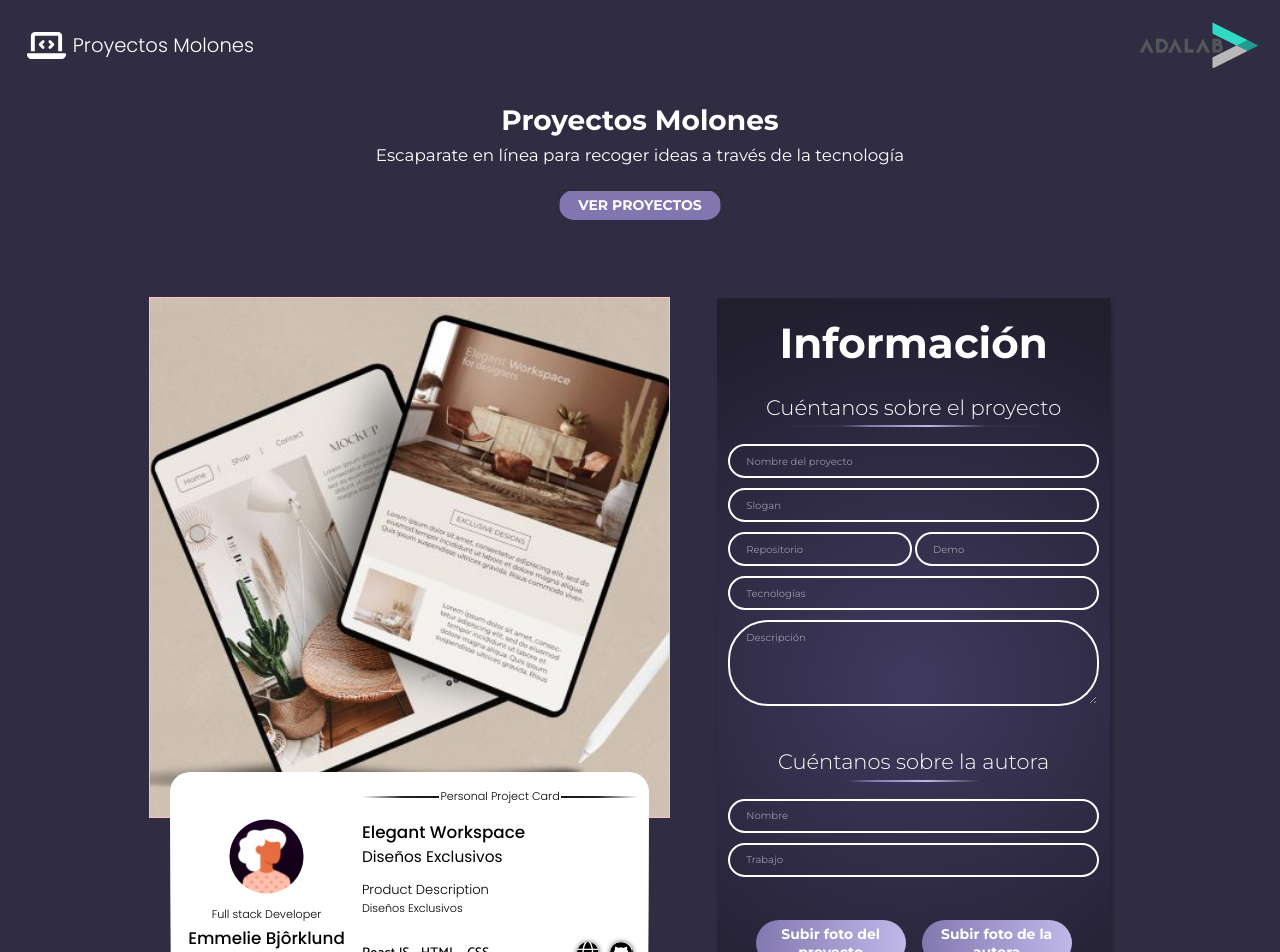
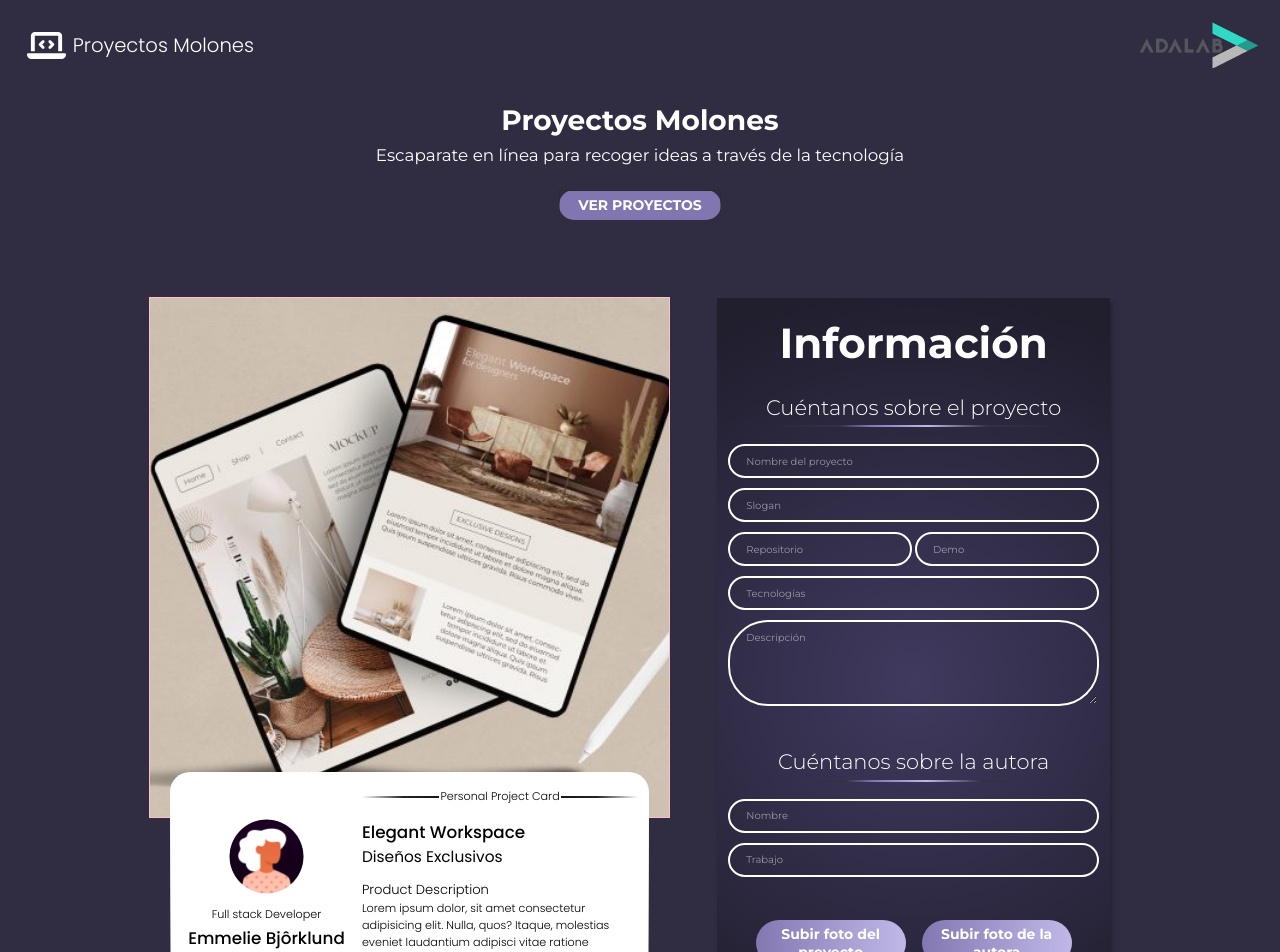
Before and after one commit to mariajose-serrano/project-promo-58-module-3-team-3, a React (Vite) app: page / in a window 1280 px wide. Shown: the top 952 px of the page. Built offline with nearby package versions, Linux system fonts and the light colour scheme.

Commit message:
correcting description error

```diff
--- a/src/components/App.jsx
+++ b/src/components/App.jsx
@@ -83,7 +83,7 @@ function App() {
               <h3 className="card__name">{name === '' ? 'Elegant Workspace' : name}</h3>
               <p className="card__slogan">{slogan === '' ? 'Diseños Exclusivos' : slogan}</p>
               <h3 className="card__descriptionTitle">Product description</h3>
-              <p className="card__description">{desc === '' ? 'Lorem ipsum dolor, sit amet consectetur adipisicing elit. Nulla, quos? Itaque, molestias eveniet laudantium adipisci vitae ratione' : slogan}</p>
+              <p className="card__description">{desc === '' ? 'Lorem ipsum dolor, sit amet consectetur adipisicing elit. Nulla, quos? Itaque, molestias eveniet laudantium adipisci vitae ratione' : desc}</p>
 
               <div className="card__technicalInfo">
                 <p className="card__technologies">{technologies === '' ? 'React JS - HTML - CSS' : technologies}</p>
```
